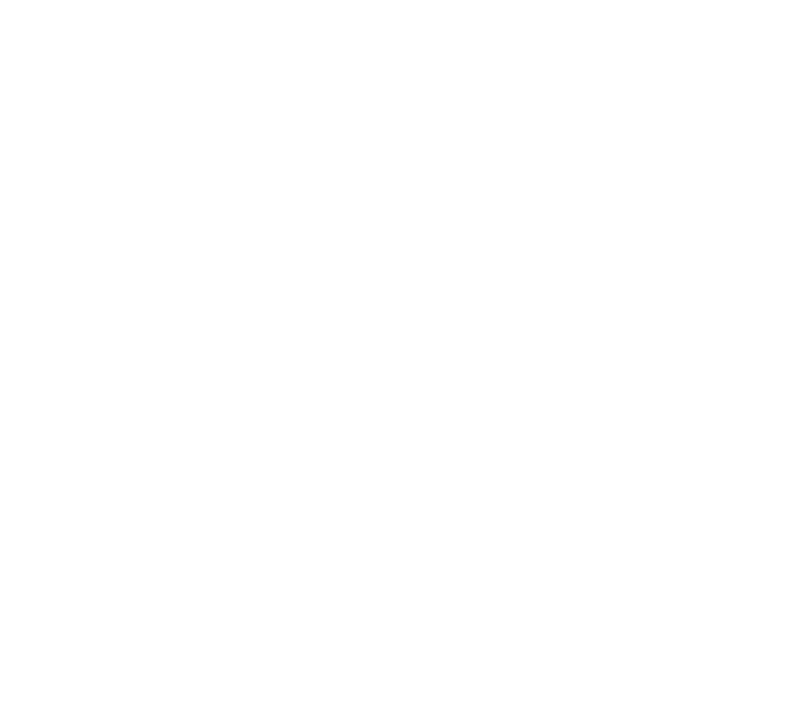
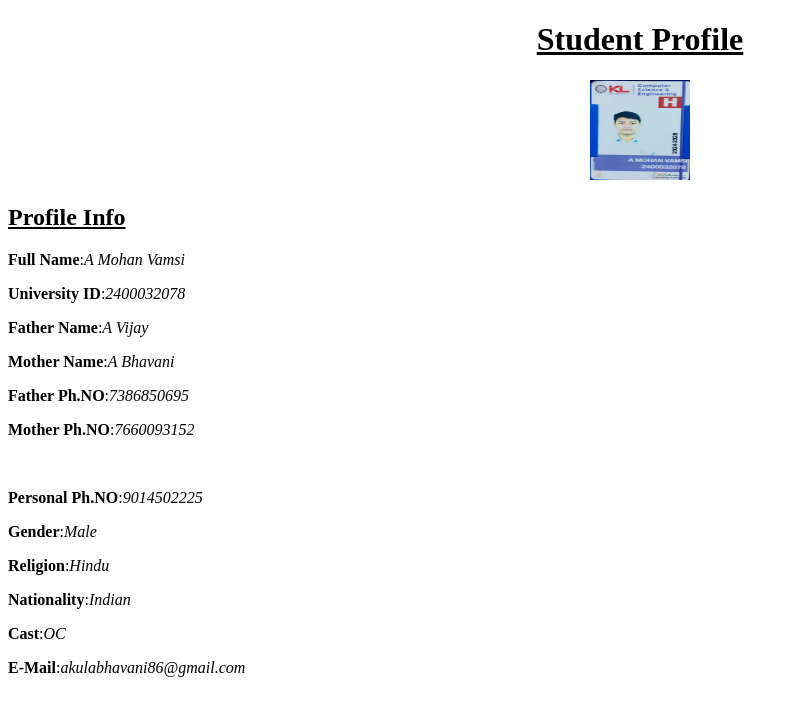
Before and after one commit to Vamsi32078/Results, a plain HTML site: page Students/profile.html in a window 1280 px wide. Shown: the whole page, without its empty margins (0-799 px from the left). Drawn offline with Linux system fonts and the light colour scheme.

Commit message:
Student profile html Skeleton

```diff
--- a/Students/profile.html
+++ b/Students/profile.html
@@ -1,11 +1,25 @@
 <!DOCTYPE html>
 <html lang="en">
 <head>
-    <meta charset="UTF-8">
-    <meta name="viewport" content="width=device-width, initial-scale=1.0">
-    <title>Document</title>
+    <title>Student Profile</title>
 </head>
 <body>
+    <center><h1><u>Student Profile</u></h1></center>
+   <center><img src="Media/profile photo.png" height="100", width="100"></center>
+   <h2><b><u>Profile Info</u></b></h2>
+   <p><b>Full Name</b>:<i>A Mohan Vamsi</i></p>
+   <p><b>University ID</b>:<i>2400032078</i></p>
+   <p><b>Father Name</b>:<i>A Vijay</i></p>
+   <p><b>Mother Name</b>:<i>A Bhavani</i></p>
+   <p><b>Father Ph.NO</b>:<i>7386850695</i></p>
+   <p><b>Mother Ph.NO</b>:<i>7660093152</i></p>
+<br>
+   <p><b>Personal Ph.NO</b>:<i>9014502225</i></p>
+   <p><b>Gender</b>:<i>Male</i></p>
+   <p><b>Religion</b>:<i>Hindu</i></p>
+   <p><b>Nationality</b>:<i>Indian</i></p>
+   <p><b>Cast</b>:<i>OC</i></p>
+   <p><b>E-Mail</b>:<i>akulabhavani86@gmail.com</i></p>
 
 </body>
 </html>
```
Also changed, not shown: Faculty/profile.html (+14 -4 lines), index.html (+1 -0 lines), Faculty/Media/profile.png (added), Students/Media/profile photo.png (added).
